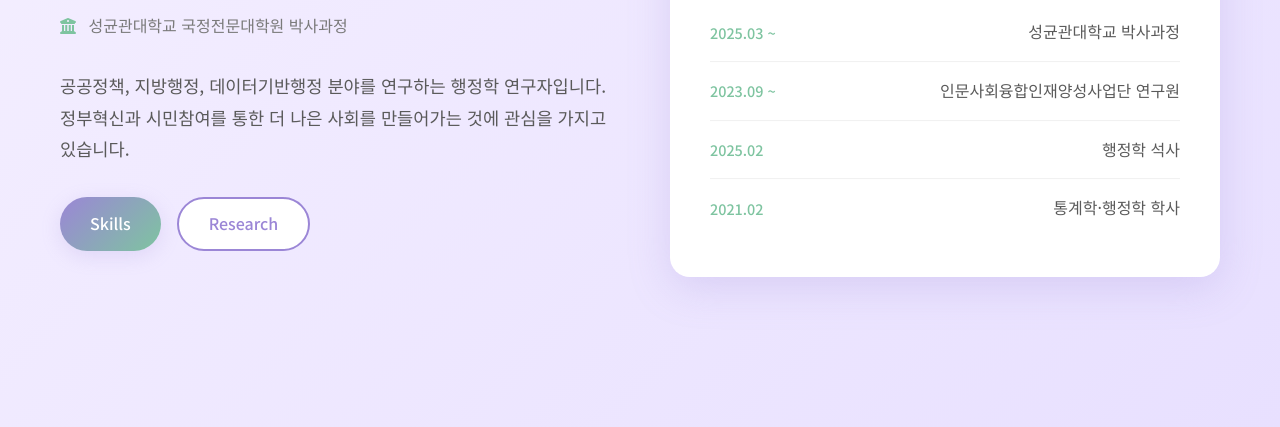
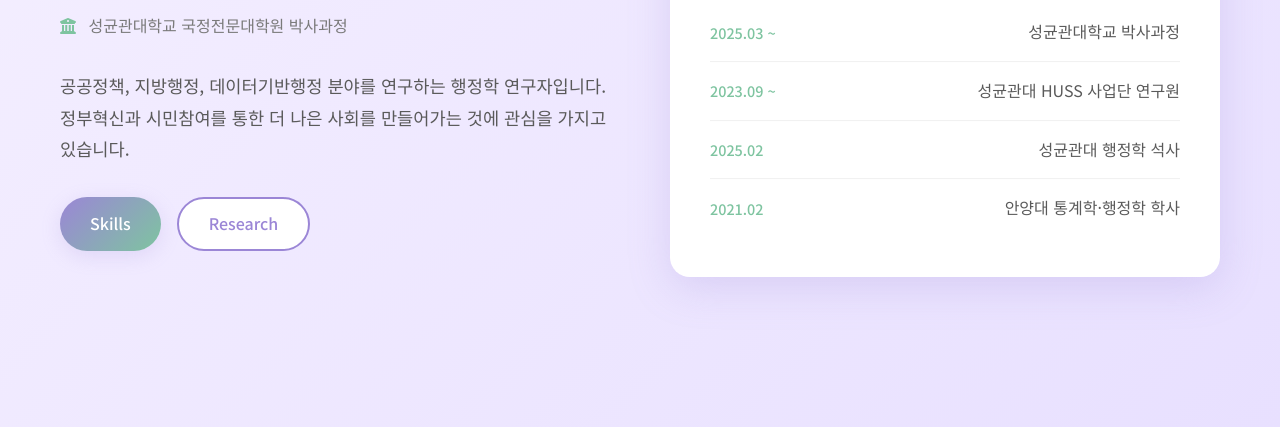
Before and after one commit to t01022061651-cloud/homepege, a plain HTML site: page index.html in a window 1280 px wide. Shown: the part 373-800 px from the top of the page. Drawn offline with nearby package versions, Linux system fonts and the light colour scheme.

Commit message:
Update index.html

```diff
--- a/index.html
+++ b/index.html
@@ -77,15 +77,15 @@
                                 </li>
                                 <li>
                                     <span class="timeline-date">2023.09 ~</span>
-                                    <span class="timeline-text">인문사회융합인재양성사업단 연구원</span>
+                                    <span class="timeline-text">성균관대 HUSS 사업단 연구원</span>
                                 </li>
                                 <li>
                                     <span class="timeline-date">2025.02</span>
-                                    <span class="timeline-text">행정학 석사</span>
+                                    <span class="timeline-text">성균관대 행정학 석사</span>
                                 </li>
                                 <li>
                                     <span class="timeline-date">2021.02</span>
-                                    <span class="timeline-text">통계학·행정학 학사</span>
+                                    <span class="timeline-text">안양대 통계학·행정학 학사</span>
                                 </li>
                             </ul>
                         </div>
```
